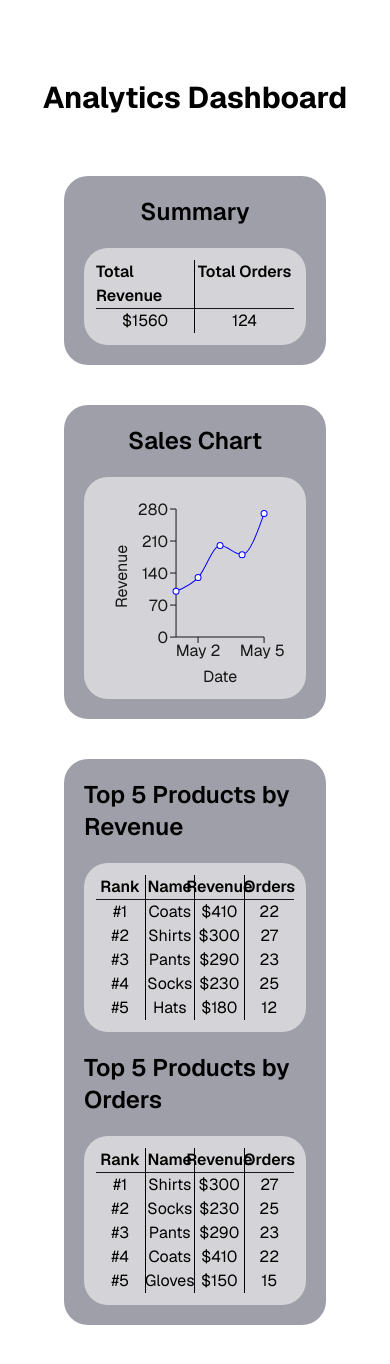
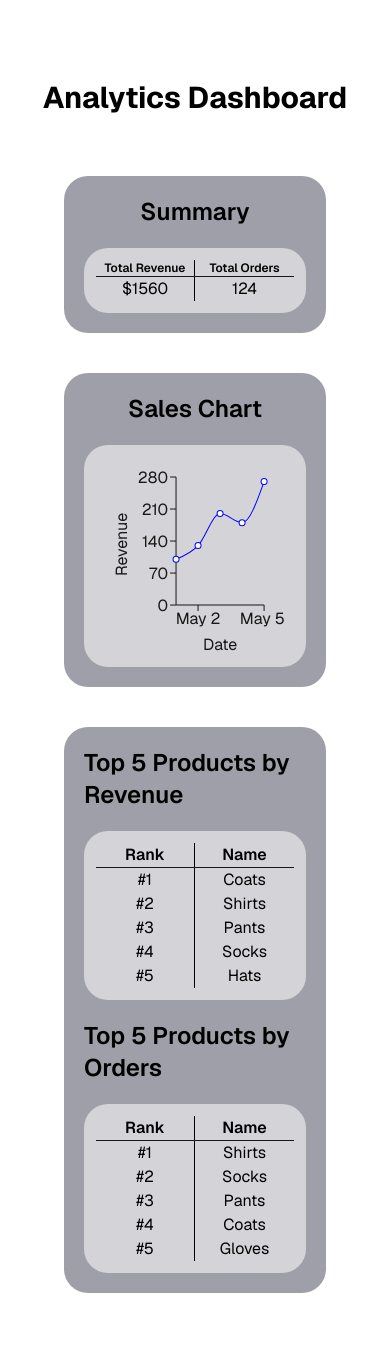
Before and after one commit to austinzheng26/E-Commerce-Dashboard, a Next.js app: page / in a window 390 px wide. Shown: the top 1364 px of the page. Built offline with nearby package versions, Linux system fonts and the light colour scheme.

Commit message:
Made app more responsive
Modified the app to be more responsive for smaller screen sizes.

```diff
--- a/app/globals.css
+++ b/app/globals.css
@@ -5,6 +5,7 @@
   --foreground: #171717;
   --color-text: #171717;
   --color-chart-line: blue;
+  --color-tooltip: rgb(161, 161, 170);
 }
 
 @theme inline {
@@ -20,6 +21,7 @@
     --foreground: #ffffff;
     --color-text: #ffffff;
     --color-chart-line: orange;
+    --color-tooltip: rgb(55 65 81);
   }
 }
 
--- a/app/page.tsx
+++ b/app/page.tsx
@@ -32,7 +32,7 @@ export default function Home() {
         Analytics Dashboard
       </h1>
 
-      <main className="flex flex-1 w-full max-w-3xl flex-col items-center justify-between py-15 px-16 bg-white dark:bg-black sm:items-start">
+      <main className="flex flex-1 w-full max-w-3xl flex-col items-center py-15 px-16 bg-white dark:bg-black sm:items-start">
         <div className="flex flex-col items-center w-full bg-zinc-400 dark:bg-gray-700 p-5 rounded-3xl mb-10">
           <h1 className="max-w-xs text-2xl font-semibold text-black dark:text-white mb-5">
             Summary
--- a/components/sales_chart.js
+++ b/components/sales_chart.js
@@ -1,6 +1,6 @@
 "use client";
 
-import {LineChart, Line, XAxis, YAxis} from "recharts";
+import {LineChart, Line, XAxis, YAxis, Tooltip} from "recharts";
 
 export default function SalesChart({data, className}) {
     return (
@@ -9,6 +9,7 @@ export default function SalesChart({data, className}) {
                 <XAxis dataKey="date" stroke="var(--color-text)" label={{value: "Date", position: "insideBottom", offset: -15, fill: "var(--color-text)"}}/>
                 <YAxis stroke="var(--color-text)" label={{value: "Revenue", position: "insideLeft", angle: -90, fill: "var(--color-text)", dy: 35}}/>
                 <Line type="monotone" dataKey="revenue" stroke="var(--color-chart-line)"/>
+                <Tooltip contentStyle={{backgroundColor: 'var(--color-tooltip)', borderColor: 'var(--color-border-2)'}}/>
             </LineChart>
         </div>
     );
--- a/components/summary.js
+++ b/components/summary.js
@@ -10,8 +10,8 @@ export default function Summary({products, className}) {
     return (
         <div className={className}>
             <div className="grid grid-cols-2 text-black dark:text-white">
-                <div className="flex justify-center border-r font-semibold">Total Revenue</div>
-                <div className="flex justify-center font-semibold">Total Orders</div>
+                <div className="flex justify-center border-r font-semibold text-xs sm:text-base">Total Revenue</div>
+                <div className="flex justify-center font-semibold text-xs sm:text-base">Total Orders</div>
             </div>
 
             <hr/>
--- a/components/top_products.js
+++ b/components/top_products.js
@@ -5,22 +5,22 @@ export default function TopProducts({products, className}) {
 
     return (
         <div className={className}>
-            <div className="grid grid-cols-4 text-black dark:text-white">
+            <div className="grid grid-cols-2 sm:grid-cols-4 text-black dark:text-white">
                 <div className="flex justify-center border-r font-semibold">Rank</div>
-                <div className="flex justify-center border-r font-semibold">Name</div>
-                <div className="flex justify-center border-r font-semibold">Revenue</div>
-                <div className="flex justify-center font-semibold">Orders</div>
+                <div className="flex justify-center sm:border-r font-semibold">Name</div>
+                <div className="hidden sm:flex justify-center border-r font-semibold">Revenue</div>
+                <div className="hidden sm:flex justify-center font-semibold">Orders</div>
             </div>
 
             <hr/>
 
             <div>
                 {products.map((p, i) => (
-                    <div key={i} className="grid grid-cols-4 text-black dark:text-white">
+                    <div key={i} className="grid grid-cols-2 sm:grid-cols-4 text-black dark:text-white">
                         <div className="flex justify-center border-r">#{i + 1}</div>
-                        <div className="flex justify-center border-r">{p.name}</div>
-                        <div className="flex justify-center border-r">${p.revenue}</div>
-                        <div className="flex justify-center">{p.orders}</div>
+                        <div className="flex justify-center sm:border-r">{p.name}</div>
+                        <div className="hidden sm:flex justify-center sm:border-r">${p.revenue}</div>
+                        <div className="hidden sm:flex justify-center">{p.orders}</div>
                     </div>
                 ))}
             </div>
```
